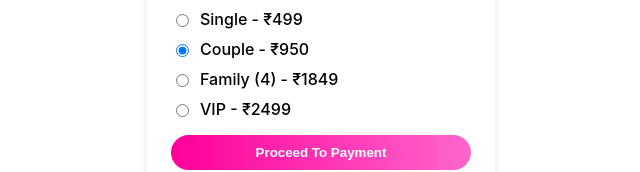
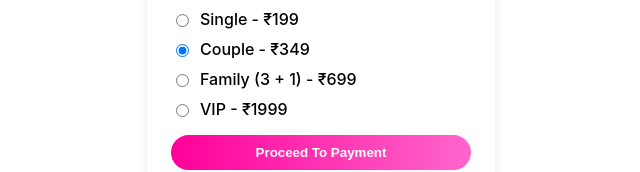
Before and after one commit to vishwasri-tech/Event, a React (Create React App) app: page /tickets in a window 1280 px wide. Shown: the part 340-512 px from the top of the page, without its empty margins (319-959 px from the left). Built offline with nearby package versions, Linux system fonts and the light colour scheme.

Commit message:
prices changed.

```diff
--- a/src/Components/Tickets.js
+++ b/src/Components/Tickets.js
@@ -9,17 +9,21 @@ const BuyTickets = () => {
   const [selected, setSelected] = useState("Couple");
 
   const ticketPrices = {
-    Single: 499,
-    Couple: 950,
-    "Family (4)": 1849,
-    VIP: 2499,
+    Single: 199,
+    Couple: 349,
+    "Family (3 + 1)": 699,
+    VIP: 1999,
   };
 
   // Handle Proceed Button
   const handleProceed = () => {
     const basePrice = ticketPrices[selected];
     const totalWithGST = Math.round(basePrice * 1.18); // ✅ Include 18% GST
-    const ticketData = { type: selected, amount: totalWithGST, contact: contact, };
+    const ticketData = {
+      type: selected,
+      amount: totalWithGST,
+      contact: contact,
+    };
 
     // ✅ Pass data to PaymentPage dynamically
     navigate("/paymentpage", { state: ticketData });
@@ -28,7 +32,9 @@ const BuyTickets = () => {
   return (
     <div className="ticket-container">
       {/* Close Button */}
-      <button className="close-btn" onClick={() => navigate(-1)}>✖</button>
+      <button className="close-btn" onClick={() => navigate(-1)}>
+        ✖
+      </button>
 
       <h2>Buy Tickets</h2>
 
```
